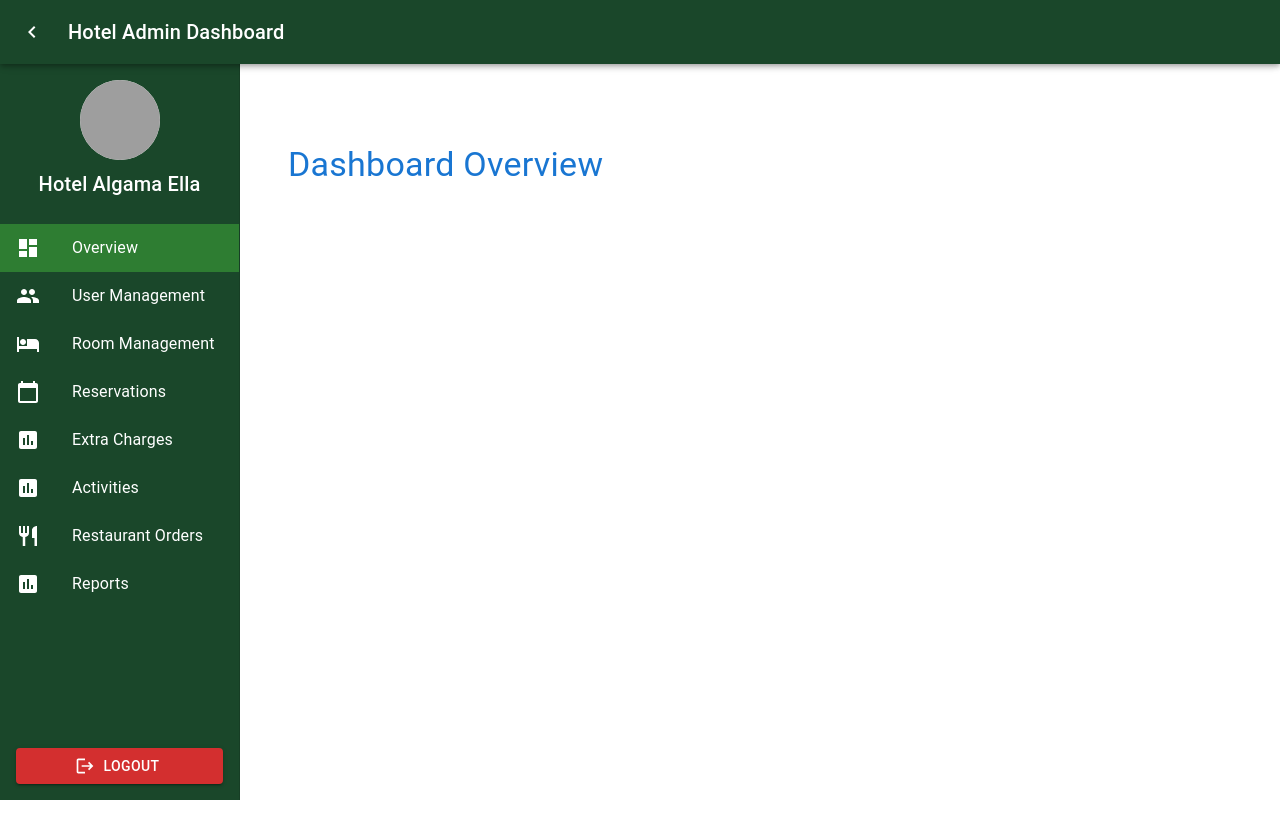
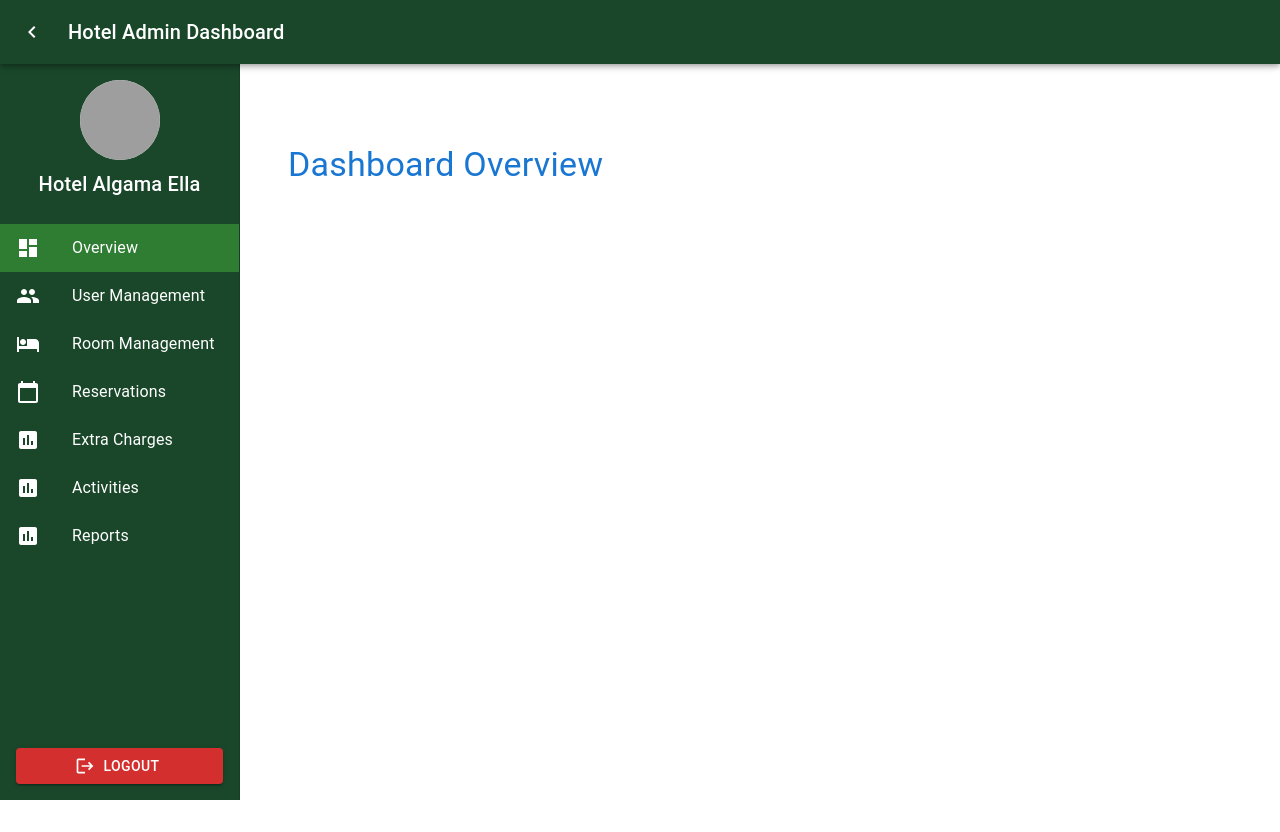
Before and after one commit to chamojay/eco-lodge, a Next.js app in the folder sdp-frontend/: page /admin/dashboard in a window 1280 px wide. Built offline with nearby package versions, Linux system fonts and the light colour scheme; grey boxes are pictures that could not be loaded.

Commit message:
feat: Remove 'Restaurant Orders' menu item from Admin Dashboard

```diff
--- a/sdp-frontend/app/admin/dashboard/page.tsx
+++ b/sdp-frontend/app/admin/dashboard/page.tsx
@@ -59,7 +59,7 @@ const AdminDashboard: React.FC = () => {
     { id: 'reservations', label: 'Reservations', icon: <CalendarToday /> },
     { id: 'extra-charges', label: 'Extra Charges', icon: <Assessment /> },
     { id: 'activities', label: 'Activities', icon: <Assessment /> },
-    { id: 'restaurant', label: 'Restaurant Orders', icon: <Restaurant /> },
+
     { id: 'reports', label: 'Reports', icon: <Assessment /> },
   ];
 
```
